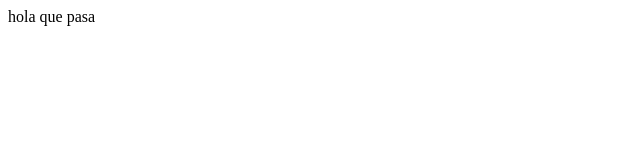
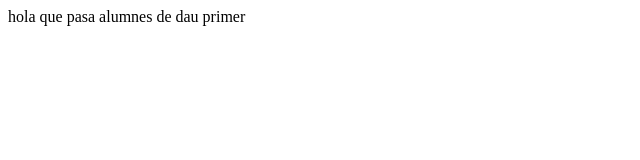
Before and after one commit to ImOralb/web, a plain HTML site: page index.html in a window 1280 px wide. Shown: the whole page, without its empty margins (0-640 px from the left). Drawn offline with Linux system fonts and the light colour scheme.

Commit message:
Deploying to gh-pages from @ ImOralb/web@ebe8f276e1ba872c3d88e2cb34dbb02886d270a8 🚀

```diff
--- a/index.html
+++ b/index.html
@@ -9,5 +9,7 @@
 
     hola
     que pasa
+
+    alumnes de dau primer
 </body>
 </html>
```
